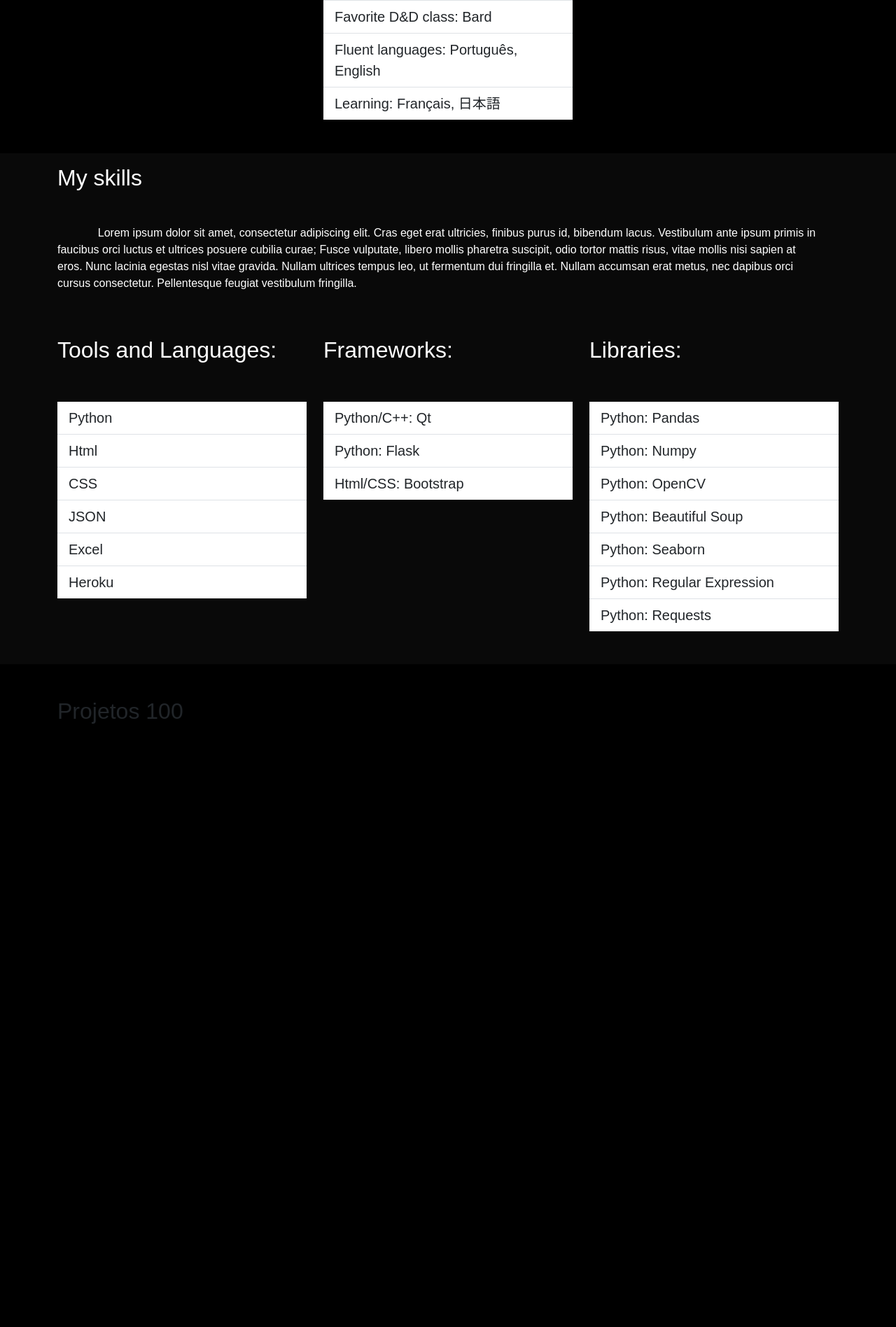
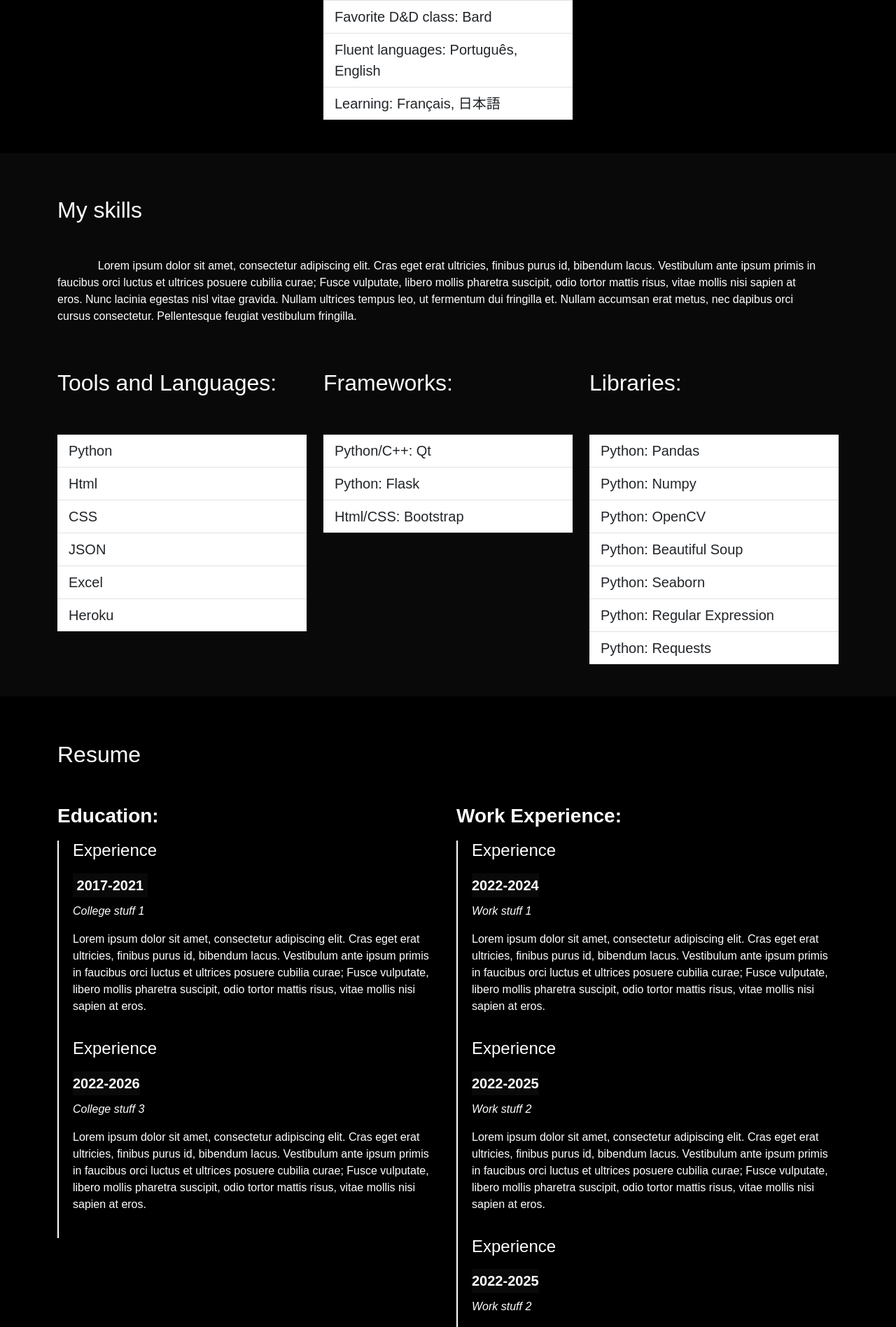
Before and after one commit to GabrielEger2/portfolio-website, a Flask app: page / in a window 1280 px wide. Shown: the part 1721-3617 px from the top of the page at 70% size. Before the commit the page ends 2755 px from the top, so only its background shows below. Run offline with Flask 2, Linux system fonts and the light colour scheme; some libraries are stand-ins or nearby versions; some web fonts are replaced.

Commit message:
Resume section finished
Added a resume section separated between two columns for education and work experience. In the future, I would like to add a button for a PDF resume.

```diff
--- a/static/style.css
+++ b/static/style.css
@@ -158,3 +158,24 @@ i.menu-mobile {
     background-color: #090909;
 
 }
+
+.cv-title{
+    font-weight: 700;
+    margin-top: 20px;
+    margin-bottom: 20px;
+}
+
+.cv-item{
+    padding: 0 0 20px 20px;
+    margin-top: -2px;
+    border-left: 2px solid white;
+    position: relative;
+}
+
+.cv-item h5{
+    padding: 5px 0px;
+    background-color: #090909;
+    display: inline-block;
+    font-weight: 600;
+    margin-top: 10px;
+}
--- a/templates/index.html
+++ b/templates/index.html
@@ -41,7 +41,7 @@
                   <a class="nav-link" href="#skills"><i class="bi bi-person-fill-gear"></i>Skills</a>
                 </li>
                 <li class="nav-item">
-                    <a class="nav-link" href="#"><i class="bi bi-body-text"></i>Resume</a>
+                    <a class="nav-link" href="#resume"><i class="bi bi-body-text"></i>Resume</a>
                 </li>
                 <li class="nav-item">
                     <a class="nav-link" href="#"><i class="bi bi-archive-fill"></i>Projects</a>
@@ -139,6 +139,7 @@
             <div class="container">
             <div class="row w-100">
                 <div class="col-md-12 text-white">
+                    <h2>&nbsp;</h2>
                     <h2 class= 'pt-3'>My skills</h2>
                     <p class="mt-5">
                         &nbsp;&nbsp;&nbsp;&nbsp;&nbsp;&nbsp;&nbsp;&nbsp;&nbsp;&nbsp;&nbsp;&nbsp;
@@ -198,8 +199,88 @@
     </div>
         </section>
 
-        <section class="mt-5 container" id="skills">
-            <h2>Projetos 100</h2>
+        <section class="mt-5 text-white" id="resume">
+            <div class="container pb-5">
+                <h2 class="pt-3 pb-4">Resume</h2>
+                <div class="row">
+                <div class="col-md-6">
+                    <h3 class="cv-title">Education:</h3>
+
+                        <div class="cv-item">
+                            <h4>Experience</h4>
+                            <h5>&nbsp;2017-2021&nbsp;</h5>
+                            <p><em>College stuff 1</em></p>
+                            <p>Lorem ipsum dolor sit amet, consectetur adipiscing elit.
+                                Cras eget erat ultricies, finibus purus id,
+                                bibendum lacus. Vestibulum ante ipsum primis in
+                                faucibus orci luctus et ultrices posuere cubilia curae;
+                                Fusce vulputate, libero mollis pharetra suscipit, odio
+                                tortor mattis risus, vitae mollis nisi sapien at eros.</p>
+                        </div>
+                        <div class="cv-item">
+                            <h4>Experience</h4>
+                            <h5>2022-2026</h5>
+                            <p><em>College stuff 3</em></p>
+                            <p>Lorem ipsum dolor sit amet, consectetur adipiscing elit.
+                                Cras eget erat ultricies, finibus purus id,
+                                bibendum lacus. Vestibulum ante ipsum primis in
+                                faucibus orci luctus et ultrices posuere cubilia curae;
+                                Fusce vulputate, libero mollis pharetra suscipit, odio
+                                tortor mattis risus, vitae mollis nisi sapien at eros.</p>
+                        </div>
+
+                </div>
+                <div class="col-md-6">
+                    <h3 class="cv-title">Work&nbsp;Experience:</h3>
+
+                    <div class="cv-item">
+                        <h4>Experience</h4>
+                        <h5>2022-2024</h5>
+                        <p><em>Work stuff 1</em></p>
+                        <p>Lorem ipsum dolor sit amet, consectetur adipiscing elit.
+                            Cras eget erat ultricies, finibus purus id,
+                            bibendum lacus. Vestibulum ante ipsum primis in
+                            faucibus orci luctus et ultrices posuere cubilia curae;
+                            Fusce vulputate, libero mollis pharetra suscipit, odio
+                            tortor mattis risus, vitae mollis nisi sapien at eros.</p>
+                    </div>
+                    <div class="cv-item">
+                        <h4>Experience</h4>
+                        <h5>2022-2025</h5>
+                        <p><em>Work stuff 2</em></p>
+                        <p>Lorem ipsum dolor sit amet, consectetur adipiscing elit.
+                            Cras eget erat ultricies, finibus purus id,
+                            bibendum lacus. Vestibulum ante ipsum primis in
+                            faucibus orci luctus et ultrices posuere cubilia curae;
+                            Fusce vulputate, libero mollis pharetra suscipit, odio
+                            tortor mattis risus, vitae mollis nisi sapien at eros.</p>
+                    </div>
+                    <div class="cv-item">
+                        <h4>Experience</h4>
+                        <h5>2022-2025</h5>
+                        <p><em>Work stuff 2</em></p>
+                        <p>Lorem ipsum dolor sit amet, consectetur adipiscing elit.
+                            Cras eget erat ultricies, finibus purus id,
+                            bibendum lacus. Vestibulum ante ipsum primis in
+                            faucibus orci luctus et ultrices posuere cubilia curae;
+                            Fusce vulputate, libero mollis pharetra suscipit, odio
+                            tortor mattis risus, vitae mollis nisi sapien at eros.</p>
+                    </div>
+                </div>
+                </div>
+            </div>
+        </section>
+
+        <section class="mt-5 section-bg" id="projects">
+            <div class="container">
+            <div class="row w-100">
+                <div class="col-md-12 text-white">
+                    <h2>&nbsp;</h2>
+                    <h2 class= 'pt-3'>My projects</h2>
+                </div>
+            </div>
+            </div>
+            <h2>&nbsp;</h2>
         </section>
 
     </main>
```
